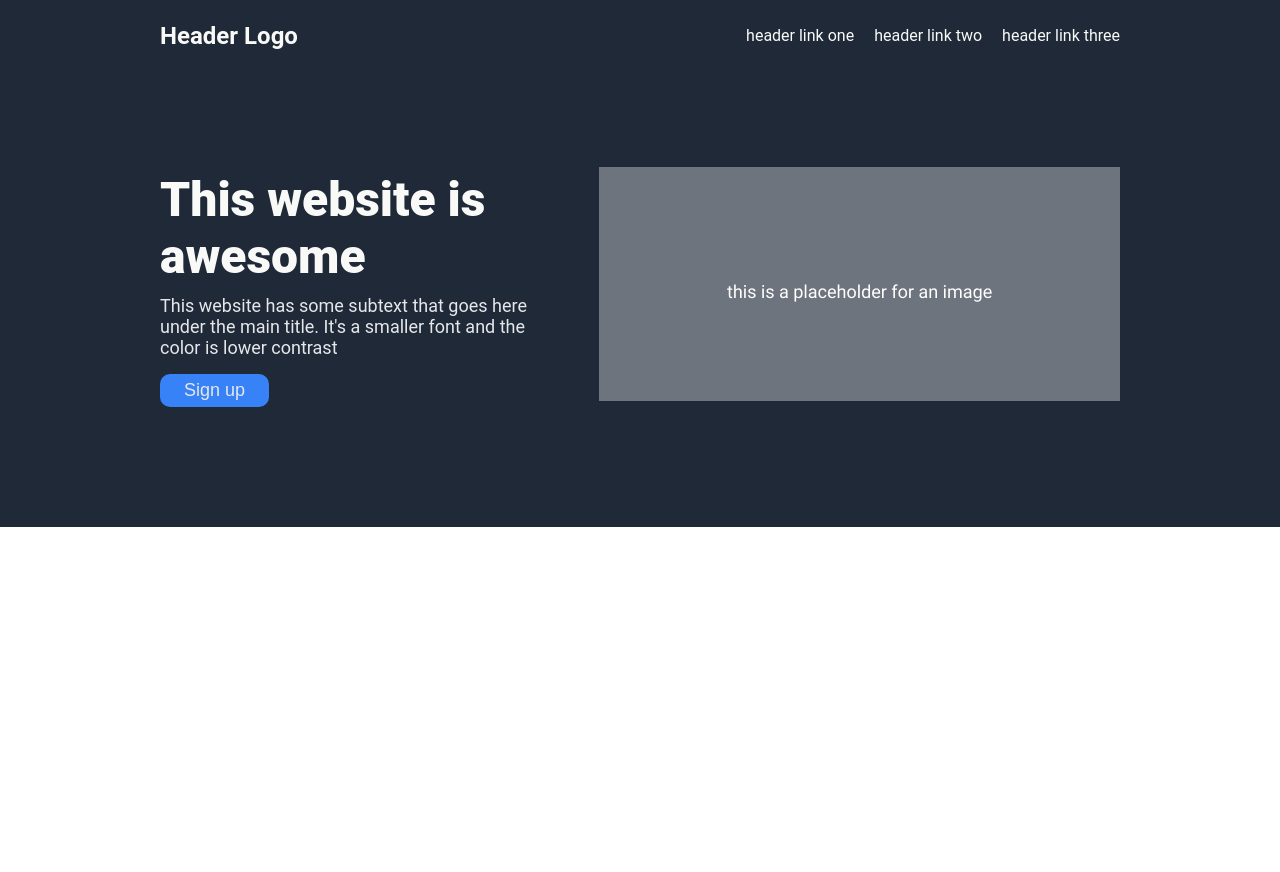
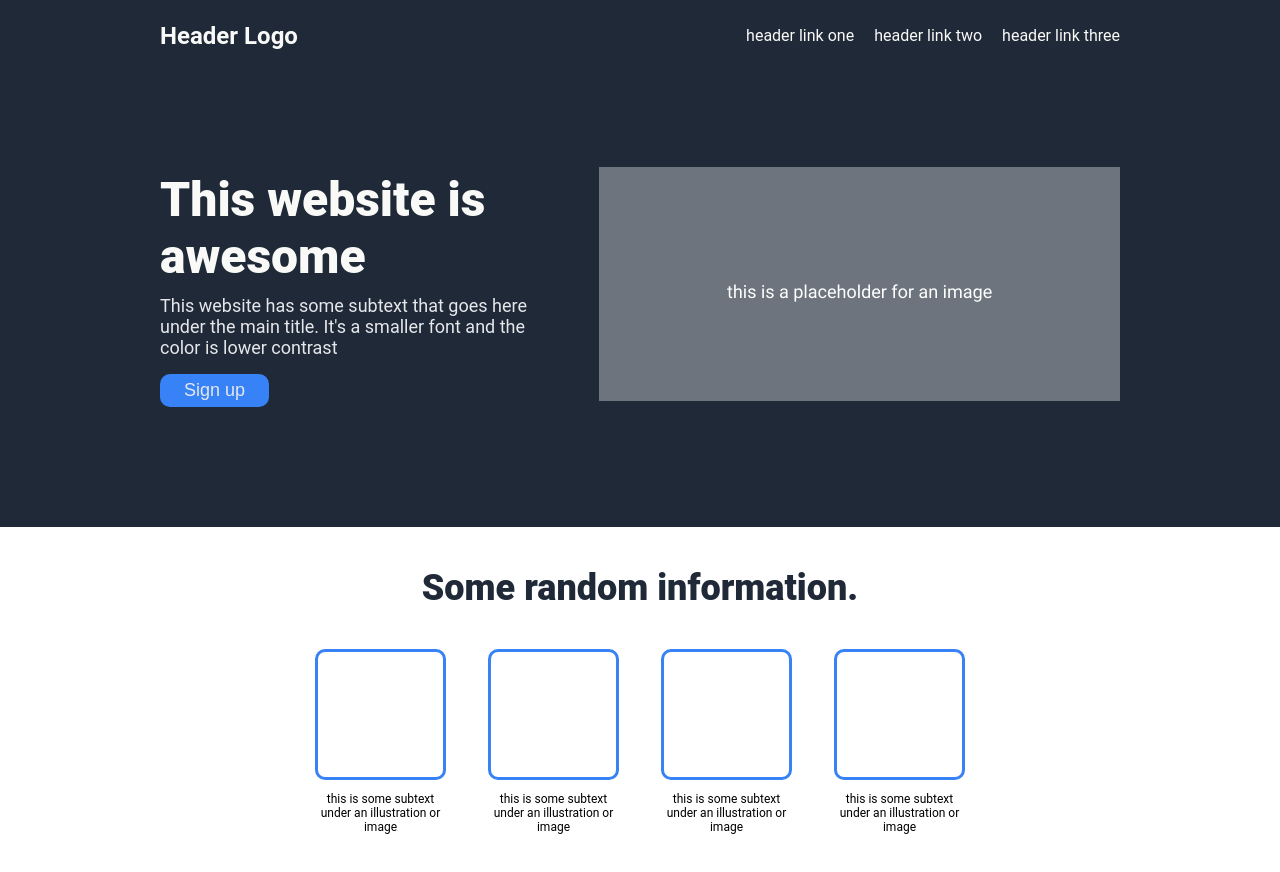
Before and after one commit to himikeorg/landing-page, a plain HTML site: page index.html in a window 1280 px wide. Before the commit the page ends 800 px from the top, so only its background shows below. Drawn offline with Linux system fonts and the light colour scheme.

Commit message:
Style information section

```diff
--- a/index.html
+++ b/index.html
@@ -28,5 +28,26 @@
             height="234" width="521">
         </div>
     </div>
+    <div class="info-section">
+        <h2>Some random information.</h2>
+        <div class="gallery">
+            <div class="gallery-item">
+                <div class="gallery-img"></div>
+                <p class="subtext">this is some subtext under an illustration or image</p>
+            </div>
+            <div class="gallery-item">
+                <div class="gallery-img"></div>
+                <p class="subtext">this is some subtext under an illustration or image</p>
+            </div>
+            <div class="gallery-item">
+                <div class="gallery-img"></div>
+                <p class="subtext">this is some subtext under an illustration or image</p>
+            </div>
+            <div class="gallery-item">
+                <div class="gallery-img"></div>
+                <p class="subtext">this is some subtext under an illustration or image</p>
+            </div>
+        </div>
+    </div>
 </body>
 </html>
--- a/style.css
+++ b/style.css
@@ -1,11 +1,11 @@
 body {
 margin: 0;
 padding: 0;
+font-family: Roboto, sans-serif;
 }
 
 .hero-section {
     background-color: #1F2937;
-    font-family: Roboto, sans-serif;
     color: #F9FAF8;
 }
 
@@ -59,3 +59,44 @@ h1 {
    border-radius: 10px;
    border: none;
 }
+
+/* Information section */
+
+.info-section {
+    margin-bottom: 50px;
+}
+
+h2 {
+    margin-top: 40px;
+    margin-bottom: 40px;
+    text-align: center;
+    font-size: 36px;
+    color: #1F2937;
+    font-weight: 900;
+}
+
+.gallery {
+    max-width: 650px;
+    margin: 0 auto;
+    display: flex;
+    justify-content: space-between;
+}
+
+.gallery-item {
+    display: flex;
+    flex-direction: column;
+    align-items: center;
+}
+
+.subtext {
+    text-align: center;
+    width: 125px;
+    font-size: 12px;
+}
+
+.gallery-img {
+    height: 125px;
+    width: 125px;
+    border: 3px solid #3882F6;
+    border-radius: 10px;
+}
```
